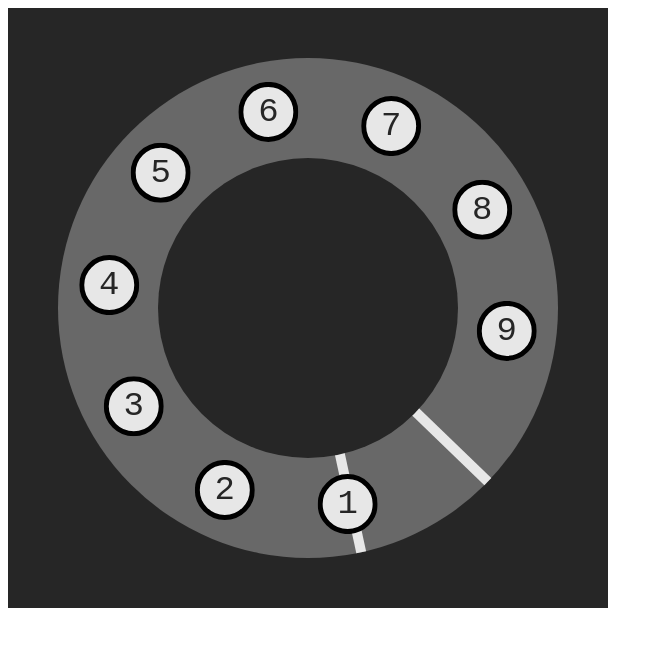
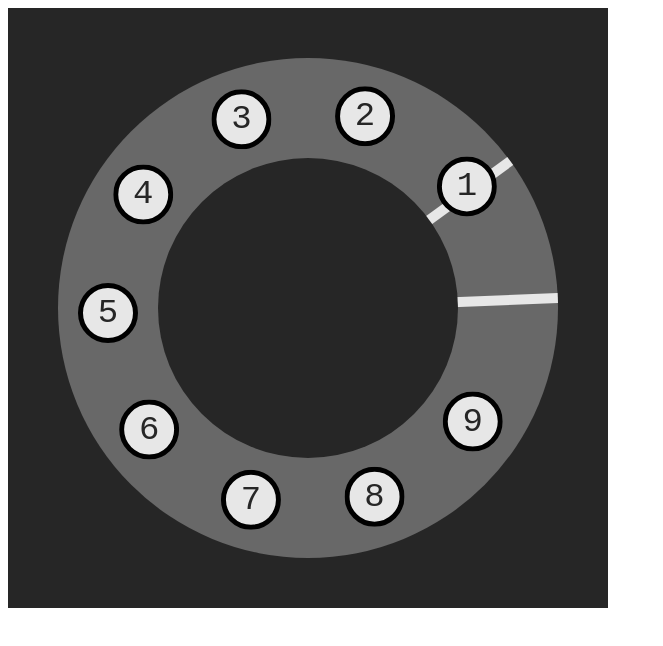
Before and after one commit to bonzo45/Phone-Selector, a React app: page / in a window 1280 px wide. Shown: the top 646 px of the page, without its empty margins (0-663 px from the left). Built offline with nearby package versions, Linux system fonts and the light colour scheme; the HTML template or start-up script is replaced by a standard one.

Commit message:
Reversed direction of travel.

```diff
--- a/src/phone-selector.jsx
+++ b/src/phone-selector.jsx
@@ -7,7 +7,7 @@ import classNames from 'classnames';
  * in the selector, to the rotation required in the DOM.
  */
 const zeroPosition = (position) => {
-	return position - 136;
+	return -position - 180;
 }
 
 /**
@@ -146,8 +146,8 @@ export class PhoneSelector extends React.Component {
 			>
 				<div className={outerClasses}>
 					<div className={innerClasses}></div>
-					<StopMarker position={36 - (10 / (Math.PI * 500)) * 360} />
-					<StopMarker position={0} />
+					<StopMarker position={36} />
+					<StopMarker position={0 + (10 / (Math.PI * 500)) * 360} />
 					{optionComponents}
 				</div>
 			</div>
@@ -174,7 +174,7 @@ export class PhoneSelector extends React.Component {
 
 		if (this.state.mouseDown) {
 			const theta = angleWithinElement(evt, this.phoneBox);
-			const diff = ((theta - this.state.downAngle) + 360) % 360;
+			const diff = ((this.state.downAngle - theta) + 360) % 360;
 
 			const prevOffset = this.state.offset;
 			const offset = ((this.state.savedOffset + diff) +360) % 360;
```
